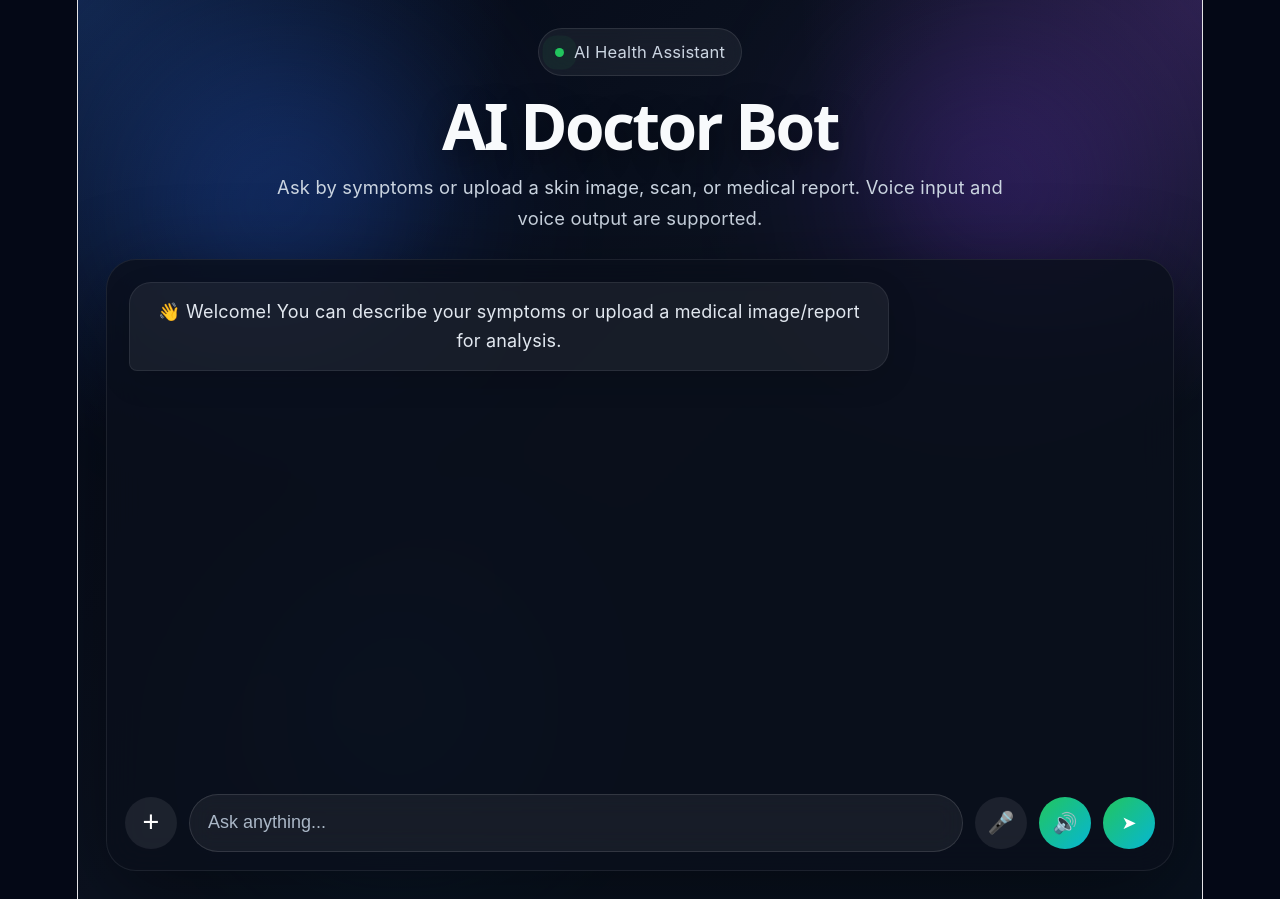
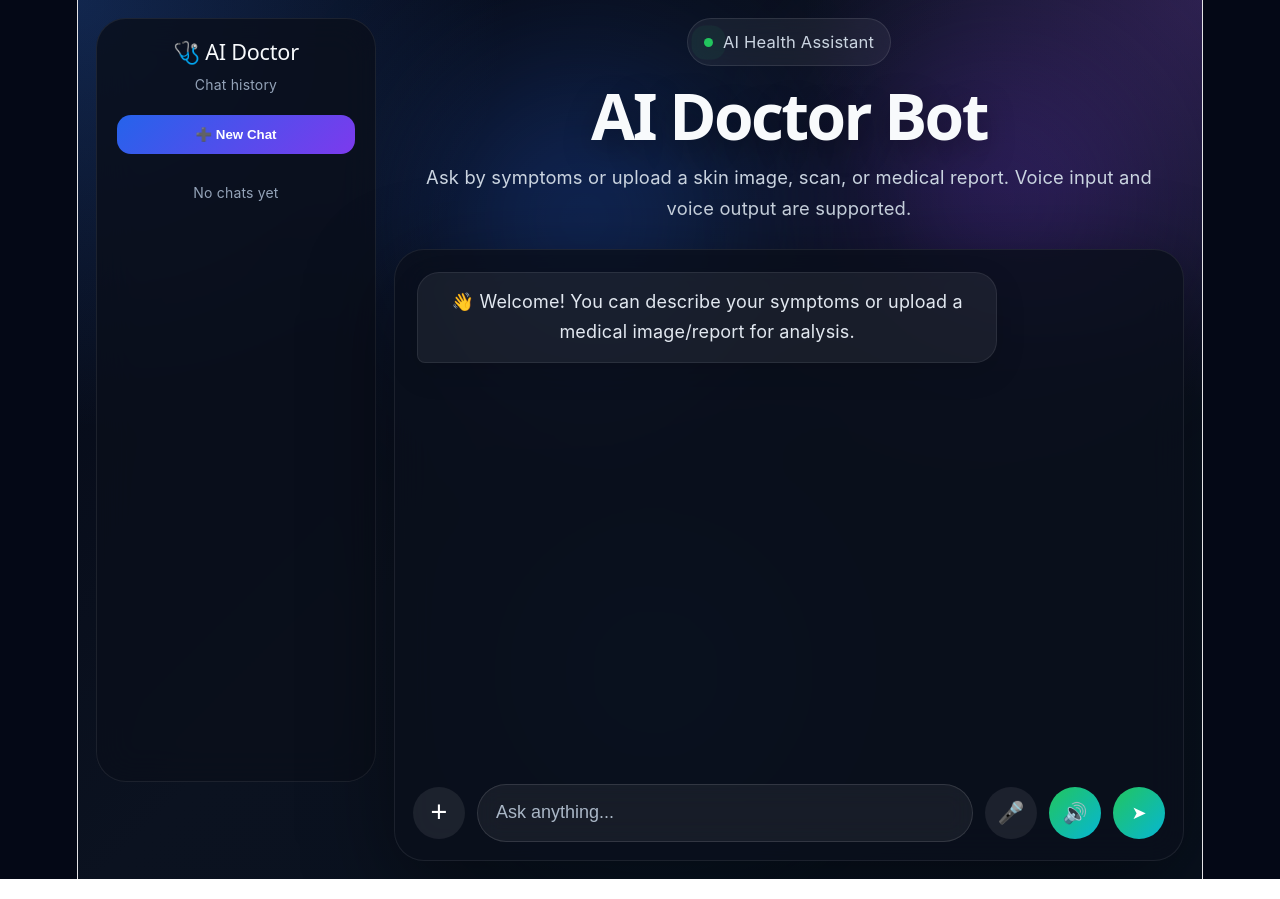
Before and after one commit to Eletisamhitha11/ai-doctor-bot, a React (Vite) app: page / in a window 1280 px wide. Built offline with nearby package versions, Linux system fonts and the light colour scheme.

Commit message:
fix sidebar

```diff
--- a/src/App.css
+++ b/src/App.css
@@ -17,10 +17,11 @@ body {
   min-height: 100vh;
   position: relative;
   overflow: hidden;
-  padding: 28px;
+  padding: 18px;
   display: flex;
-  align-items: center;
-  justify-content: center;
+  gap: 18px;
+  align-items: stretch;
+  justify-content: flex-start;
   background:
     radial-gradient(circle at top left, rgba(59, 130, 246, 0.25), transparent 30%),
     radial-gradient(circle at top right, rgba(168, 85, 247, 0.22), transparent 28%),
@@ -57,6 +58,88 @@ body {
   background: rgba(14, 165, 233, 0.25);
   bottom: 8%;
   left: 18%;
+}
+
+.sidebar {
+  width: 280px;
+  flex-shrink: 0;
+  background: rgba(10, 15, 28, 0.82);
+  border: 1px solid rgba(255, 255, 255, 0.08);
+  border-radius: 30px;
+  padding: 20px;
+  display: flex;
+  flex-direction: column;
+  backdrop-filter: blur(18px);
+  max-height: calc(100vh - 36px);
+  position: relative;
+  z-index: 1;
+}
+
+.sidebar-header h2 {
+  margin: 0;
+  color: #f8fafc;
+  font-size: 1.2rem;
+}
+
+.sidebar-header p {
+  margin: 8px 0 0;
+  color: #94a3b8;
+  font-size: 14px;
+}
+
+.new-chat-btn {
+  margin-top: 16px;
+  width: 100%;
+  padding: 12px 14px;
+  border: none;
+  border-radius: 14px;
+  cursor: pointer;
+  background: linear-gradient(135deg, #2563eb, #7c3aed);
+  color: white;
+  font-weight: 700;
+}
+
+.new-chat-btn:hover {
+  transform: translateY(-1px);
+}
+
+.history-list {
+  margin-top: 16px;
+  display: flex;
+  flex-direction: column;
+  gap: 10px;
+  overflow-y: auto;
+}
+
+.history-item {
+  padding: 12px 14px;
+  border-radius: 14px;
+  cursor: pointer;
+  background: rgba(255, 255, 255, 0.05);
+  color: #e2e8f0;
+  border: 1px solid rgba(255, 255, 255, 0.06);
+  word-break: break-word;
+}
+
+.history-item:hover,
+.history-item.active {
+  background: rgba(59, 130, 246, 0.18);
+  border-color: rgba(59, 130, 246, 0.35);
+}
+
+.history-empty {
+  color: #94a3b8;
+  font-size: 14px;
+  padding: 10px 4px;
+}
+
+.main-area {
+  flex: 1;
+  position: relative;
+  display: flex;
+  align-items: center;
+  justify-content: center;
+  min-width: 0;
 }
 
 .app-card {
@@ -122,36 +205,6 @@ body {
   color: #cbd5e1;
   font-size: 1.02rem;
   line-height: 1.7;
-}
-
-.mode-switch {
-  display: flex;
-  justify-content: center;
-  gap: 12px;
-  margin-bottom: 20px;
-  flex-wrap: wrap;
-}
-
-.mode-switch button {
-  padding: 12px 22px;
-  border: none;
-  border-radius: 14px;
-  background: rgba(255, 255, 255, 0.08);
-  color: white;
-  cursor: pointer;
-  font-size: 15px;
-  transition: 0.25s ease;
-  border: 1px solid rgba(255, 255, 255, 0.08);
-}
-
-.mode-switch button:hover {
-  background: rgba(255, 255, 255, 0.12);
-  transform: translateY(-1px);
-}
-
-.mode-switch button.active {
-  background: linear-gradient(135deg, #2563eb, #7c3aed);
-  border-color: transparent;
 }
 
 .chat-panel {
@@ -222,6 +275,8 @@ body {
   font-size: 1rem;
   white-space: pre-wrap;
   word-break: break-word;
+  line-height: 1.7;
+  overflow-wrap: break-word;
 }
 
 .typing .typing-dots {
@@ -378,6 +433,33 @@ body {
   background: linear-gradient(135deg, #ef4444, #f97316);
 }
 
+.voice-toggle-btn {
+  width: 52px;
+  height: 52px;
+  border: none;
+  border-radius: 50%;
+  cursor: pointer;
+  display: flex;
+  align-items: center;
+  justify-content: center;
+  font-size: 20px;
+  transition: all 0.3s ease;
+}
+
+.voice-on {
+  background: linear-gradient(135deg, #22c55e, #06b6d4);
+  color: white;
+}
+
+.voice-off {
+  background: rgba(255, 255, 255, 0.08);
+  color: #94a3b8;
+}
+
+.voice-toggle-btn:hover {
+  transform: scale(1.05);
+}
+
 .send-btn {
   width: 52px;
   height: 52px;
@@ -406,6 +488,12 @@ body {
 @media (max-width: 768px) {
   .app-shell {
     padding: 16px;
+    flex-direction: column;
+  }
+
+  .sidebar {
+    width: 100%;
+    max-height: none;
   }
 
   .chat-window {
@@ -436,60 +524,9 @@ body {
   }
 
   .icon-btn,
-  .send-btn {
+  .send-btn,
+  .voice-toggle-btn {
     width: 48px;
     height: 48px;
   }
 }
-.voice-switch {
-  margin-top: 15px;
-  padding: 10px 18px;
-
-  border: none;
-  border-radius: 12px;
-
-  background: linear-gradient(
-    135deg,
-    #2563eb,
-    #7c3aed
-  );
-
-  color: white;
-  cursor: pointer;
-  font-weight: 600;
-}
-.voice-toggle-btn {
-  width: 52px;
-  height: 52px;
-
-  border: none;
-  border-radius: 50%;
-
-  cursor: pointer;
-
-  display: flex;
-  align-items: center;
-  justify-content: center;
-
-  font-size: 20px;
-
-  transition: all 0.3s ease;
-}
-
-.voice-on {
-  background: linear-gradient(
-    135deg,
-    #22c55e,
-    #06b6d4
-  );
-  color: white;
-}
-
-.voice-off {
-  background: rgba(255,255,255,0.08);
-  color: #94a3b8;
-}
-
-.voice-toggle-btn:hover {
-  transform: scale(1.05);
-}
--- a/src/App.jsx
+++ b/src/App.jsx
@@ -1,14 +1,15 @@
 import { useEffect, useRef, useState } from "react";
 import "./App.css";
 
-function App() {
-  const [messages, setMessages] = useState([
+const DEFAULT_MESSAGES = [
   {
     role: "bot",
     text: "👋 Welcome! You can describe your symptoms or upload a medical image/report for analysis.",
   },
-  ]);
+];
 
+function App() {
+  const [messages, setMessages] = useState(DEFAULT_MESSAGES);
   const [input, setInput] = useState("");
   const [file, setFile] = useState(null);
   const [previewUrl, setPreviewUrl] = useState(null);
@@ -18,9 +19,13 @@ function App() {
   const [speechOutputSupported, setSpeechOutputSupported] = useState(false);
   const [voiceEnabled, setVoiceEnabled] = useState(true);
 
+  const [chatHistory, setChatHistory] = useState([]);
+  const [currentChatId, setCurrentChatId] = useState(Date.now());
+
   const messagesEndRef = useRef(null);
   const fileInputRef = useRef(null);
   const recognitionRef = useRef(null);
+
   const readFileAsDataUrl = (selectedFile) =>
     new Promise((resolve, reject) => {
       const reader = new FileReader();
@@ -28,6 +33,7 @@ function App() {
       reader.onerror = reject;
       reader.readAsDataURL(selectedFile);
     });
+
   useEffect(() => {
     messagesEndRef.current?.scrollIntoView({ behavior: "smooth" });
   }, [messages, loading]);
@@ -45,6 +51,34 @@ function App() {
       window.speechSynthesis.cancel();
     }
   }, [voiceEnabled]);
+
+  useEffect(() => {
+    try {
+      const savedChats = localStorage.getItem("doctorChats");
+      if (!savedChats) return;
+
+      const parsed = JSON.parse(savedChats);
+      if (Array.isArray(parsed)) {
+        setChatHistory(parsed);
+
+        if (parsed.length > 0) {
+          const latest = parsed[parsed.length - 1];
+          setCurrentChatId(latest.id || Date.now());
+          setMessages(
+            Array.isArray(latest.messages) && latest.messages.length > 0
+              ? latest.messages
+              : DEFAULT_MESSAGES
+          );
+        }
+      }
+    } catch (error) {
+      console.error("Failed to load chat history:", error);
+    }
+  }, []);
+
+  useEffect(() => {
+    localStorage.setItem("doctorChats", JSON.stringify(chatHistory));
+  }, [chatHistory]);
 
   useEffect(() => {
     if (!file) {
@@ -181,6 +215,22 @@ function App() {
     window.speechSynthesis.speak(utterance);
   };
 
+  const startNewChat = () => {
+    setMessages(DEFAULT_MESSAGES);
+    setInput("");
+    setFile(null);
+    setPreviewUrl(null);
+    setCurrentChatId(Date.now());
+  };
+
+  const openChat = (chat) => {
+    setMessages(chat.messages || DEFAULT_MESSAGES);
+    setCurrentChatId(chat.id);
+    setInput("");
+    setFile(null);
+    setPreviewUrl(null);
+  };
+
   const handleSend = async () => {
     if (loading) return;
     if (!input.trim() && !file) return;
@@ -191,14 +241,21 @@ function App() {
       ? `Uploaded file: ${file.name}`
       : "";
 
-  setMessages((prev) => [...prev, { role: "user", text: userText }]);
-
     const currentInput = input;
     const currentFile = file;
+    const currentMessages = messages;
 
     setInput("");
     setFile(null);
+    setPreviewUrl(null);
     setLoading(true);
+
+    const optimisticMessages = [
+      ...currentMessages,
+      { role: "user", text: userText },
+    ];
+
+    setMessages(optimisticMessages);
 
     try {
       const payload = {
@@ -223,24 +280,74 @@ function App() {
       const data = await response.json();
       const botReply = data.reply || "No response received.";
 
-    setMessages((prev) => [...prev, { role: "bot", text: botReply }]);
+      const updatedMessages = [
+        ...optimisticMessages,
+        { role: "bot", text: botReply },
+      ];
+
+      setMessages(updatedMessages);
       speakText(botReply);
+
+      setChatHistory((prev) => [
+        ...prev.filter((chat) => chat.id !== currentChatId),
+        {
+          id: currentChatId,
+          title: userText.substring(0, 30) || "New Chat",
+          messages: updatedMessages,
+        },
+      ]);
     } catch (error) {
       console.error(error);
-    setMessages((prev) => [
-      ...prev,
+
+      const updatedMessages = [
+        ...optimisticMessages,
         { role: "bot", text: "Server error. Please try again." },
-    ]);
+      ];
+
+      setMessages(updatedMessages);
     } finally {
       setLoading(false);
     }
   };
+
   const handleKeyDown = (e) => {
     if (e.key === "Enter") handleSend();
   };
 
+  const sortedHistory = [...chatHistory].sort((a, b) => b.id - a.id);
+
   return (
     <div className="app-shell">
+      <aside className="sidebar">
+        <div className="sidebar-header">
+          <h2>🩺 AI Doctor</h2>
+          <p>Chat history</p>
+        </div>
+
+        <button className="new-chat-btn" onClick={startNewChat}>
+          ➕ New Chat
+        </button>
+
+        <div className="history-list">
+          {sortedHistory.length === 0 ? (
+            <div className="history-empty">No chats yet</div>
+          ) : (
+            sortedHistory.map((chat) => (
+              <div
+                key={chat.id}
+                className={`history-item ${
+                  chat.id === currentChatId ? "active" : ""
+                }`}
+                onClick={() => openChat(chat)}
+              >
+                {chat.title || "Chat"}
+              </div>
+            ))
+          )}
+        </div>
+      </aside>
+
+      <div className="main-area">
         <div className="ambient ambient-one"></div>
         <div className="ambient ambient-two"></div>
         <div className="ambient ambient-three"></div>
@@ -353,7 +460,9 @@ function App() {
                 onClick={startVoiceInput}
                 disabled={!micSupported}
                 aria-label="Voice input"
-              title={micSupported ? "Voice input" : "Voice input not supported"}
+                title={
+                  micSupported ? "Voice input" : "Voice input not supported"
+                }
               >
                 {isListening ? "●" : "🎤"}
               </button>
@@ -394,6 +503,7 @@ function App() {
           </section>
         </div>
       </div>
+    </div>
   );
 }
 
```
Also changed, not shown: server.js (+21 -17 lines). Lines whose indentation alone changed are shown as unchanged.
